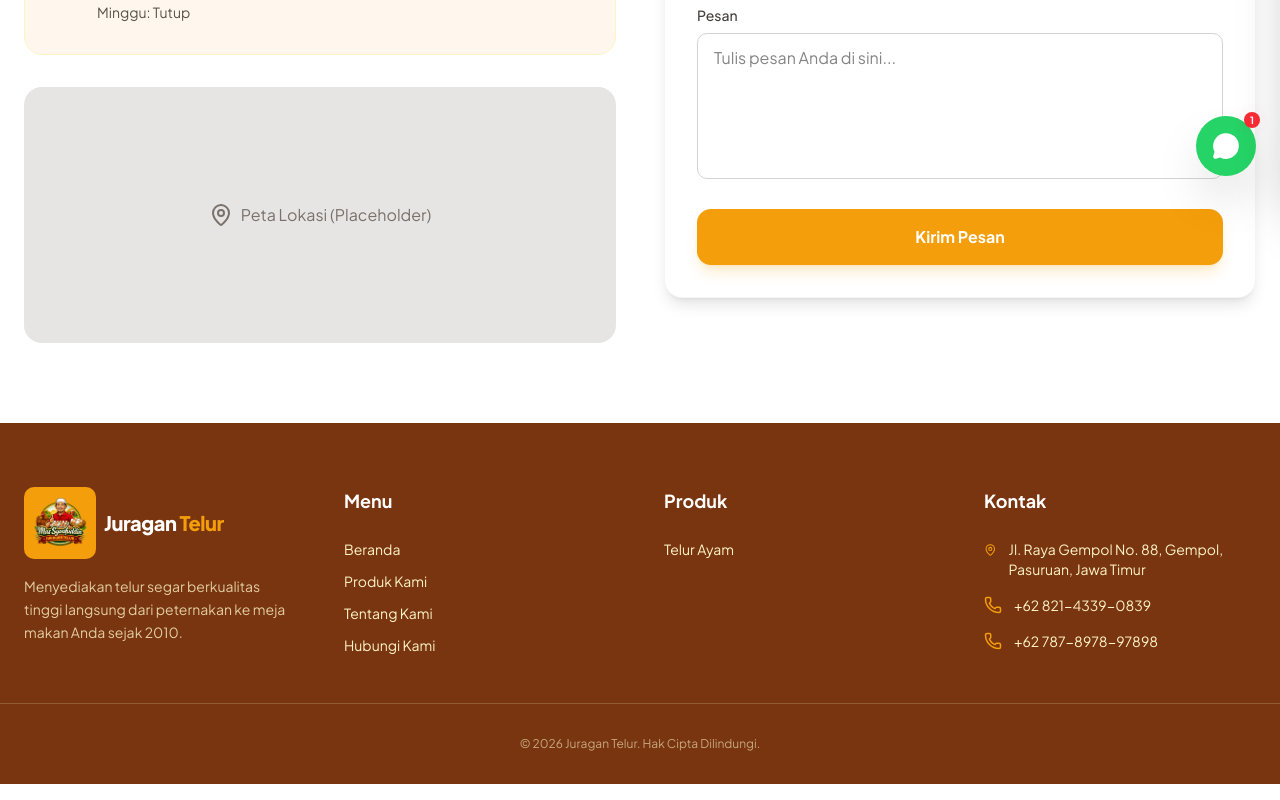
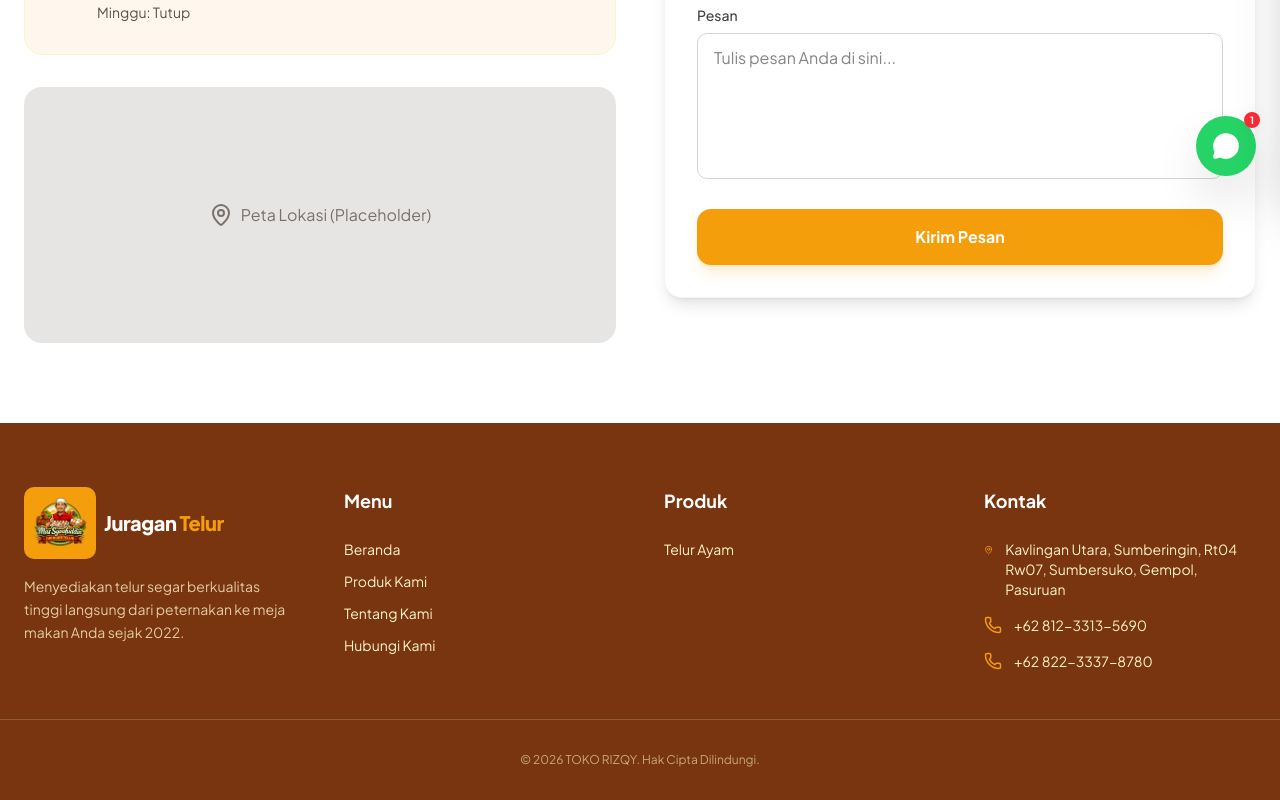
Before and after one commit to ArifDev-coder/bima-website, a Next.js app: page /kontak in a window 1280 px wide. Shown: the part 600-1400 px from the top of the page. Built offline with nearby package versions, Linux system fonts and the light colour scheme.

Commit message:
mengubah nomor wa, sedikit deskripsi, nama wa

```diff
--- a/components/custom/Footer.tsx
+++ b/components/custom/Footer.tsx
@@ -26,7 +26,7 @@ export default function Footer() {
           </div>
           <p className="text-brand-accent/80 text-sm leading-relaxed">
             Menyediakan telur segar berkualitas tinggi langsung dari peternakan
-            ke meja makan Anda sejak 2010.
+            ke meja makan Anda sejak 2022.
           </p>
         </div>
 
@@ -89,7 +89,7 @@ export default function Footer() {
             <li className="flex items-start gap-3">
               <MapPin size={18} className="mt-0.5 text-brand-primary" />
               <span>
-                Jl. Raya Gempol No. 88, Gempol, Pasuruan, Jawa Timur
+                Kavlingan Utara, Sumberingin, Rt04 Rw07, Sumbersuko, Gempol, Pasuruan
               </span>
             </li>
             <li className="flex items-center gap-3">
@@ -105,7 +105,7 @@ export default function Footer() {
       </div>
 
       <div className="max-w-7xl mx-auto px-6 pt-8 border-t border-brand-accent/20 text-center text-xs text-brand-accent/60">
-        <p>&copy; {new Date().getFullYear()} Juragan Telur. Hak Cipta Dilindungi.</p>
+        <p>&copy; {new Date().getFullYear()} TOKO RIZQY. Hak Cipta Dilindungi.</p>
       </div>
     </footer>
   );
--- a/components/custom/WhatsAppButton.tsx
+++ b/components/custom/WhatsAppButton.tsx
@@ -26,7 +26,7 @@ export default function WhatsAppButton() {
             <div className="flex items-center gap-3">
               <div className="w-10 h-10 bg-white/20 rounded-full flex items-center justify-center font-bold">B</div>
               <div>
-                <p className="font-bold text-sm">Juraga Telur Admin</p>
+                <p className="font-bold text-sm">Admin Toko Rizqy</p>
                 <p className="text-[10px] opacity-90">Siap Melayani</p>
               </div>
             </div>
--- a/data/NoWa.ts
+++ b/data/NoWa.ts
@@ -1,2 +1,2 @@
-export const NoWa1 = "82143390839";
-export const NoWa2 = "787897897898";
+export const NoWa1 = "81233135690";
+export const NoWa2 = "82233378780";
```
